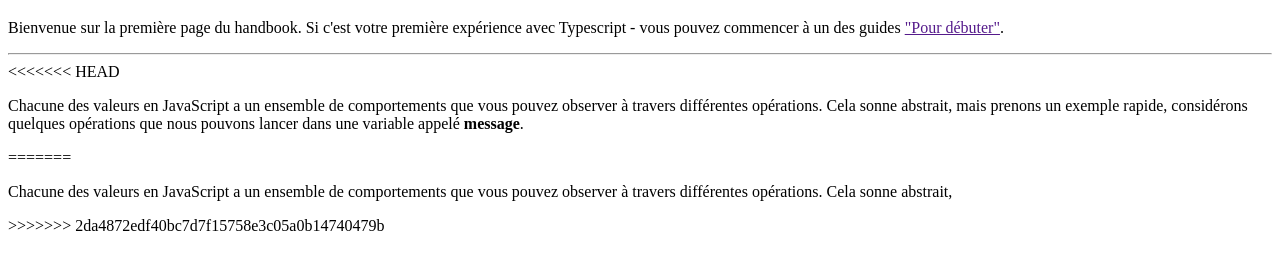
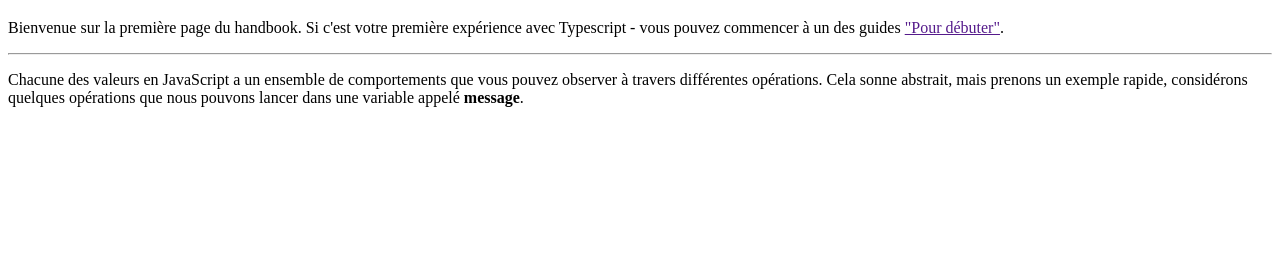
Before and after one commit to Simplon-hdf/TypeScript.infoFR, a plain HTML site: page index.html in a window 1280 px wide. Shown: the part 61-330 px from the top of the page. Drawn offline with Linux system fonts and the light colour scheme.

```diff
--- a/assets/js/script.js
+++ b/assets/js/script.js
@@ -0,0 +1,5 @@
+// Accès àla propriété 'toLowerCase'
+// dans 'message' et l'appeler ensuite
+message.toLowerCase();
+// Appeler 'message';
+message();
--- a/index.html
+++ b/index.html
@@ -11,11 +11,7 @@
     <h1>Les Bases</h1>
         <p>Bienvenue sur la première page du handbook. Si c'est votre première expérience avec Typescript - vous pouvez commencer à un des guides <a href="">"Pour débuter"</a>.</p>
     <hr>
-<<<<<<< HEAD
     <p>Chacune des valeurs en JavaScript a un ensemble de comportements que vous pouvez observer à travers différentes opérations. Cela sonne abstrait, mais prenons un exemple rapide, considérons quelques opérations que nous pouvons lancer dans une variable appelé <strong>message</strong>.</p>
-=======
-    <p>Chacune des valeurs en JavaScript a un ensemble de comportements que vous pouvez observer à travers différentes opérations. Cela sonne abstrait,  </p>
->>>>>>> 2da4872edf40bc7d7f15758e3c05a0b14740479b
 
 </body>
 </html>
```
